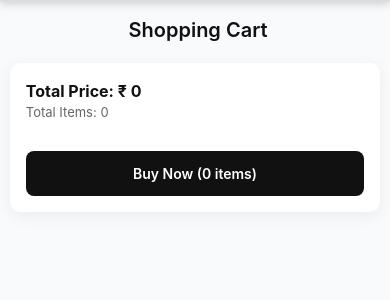
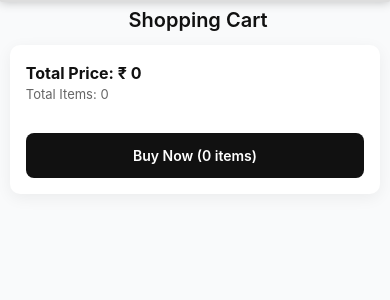
Before and after one commit to DhirendraKumarSahani/E-commerce, a Django app: page /cart/ in a window 390 px wide. Shown: the part 114-414 px from the top of the page. Run offline with Django 5.2, Linux system fonts and the light colour scheme.

Commit message:
Update Cart Page

```diff
--- a/static/style.css
+++ b/static/style.css
@@ -1110,9 +1110,12 @@ p:has(+ .write-review) {
 
 /* ---------- Page Container ---------- */
 .cart-title {
+    display: flex;
+    align-items: center;
+    justify-content: center;
     font-size: 26px;
     font-weight: 600;
-    margin: 30px 0 20px 0;
+    margin: 10px 0 15px 0;
 }
 
 /* ---------- Main Layout (2 Columns) ---------- */
@@ -3082,7 +3085,7 @@ ENDING OF RESET PASSWORD – PROFESSIONAL UI
         justify-content: center;
         font-size: 20px !important;
         font-weight: 600;
-        margin: 15px 0 18px 0 !important;
+        margin: 5px 0 8px 0 !important;
         padding-left: 6px;
     }
 
```
